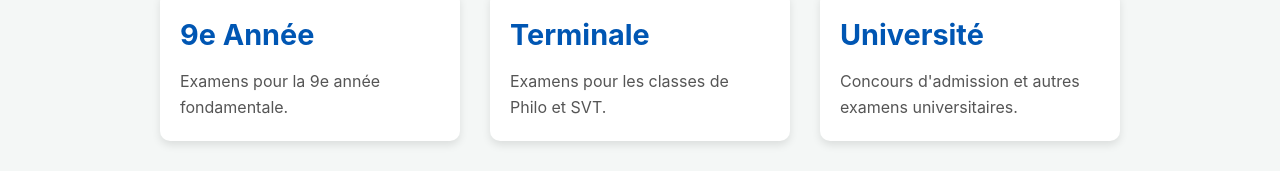
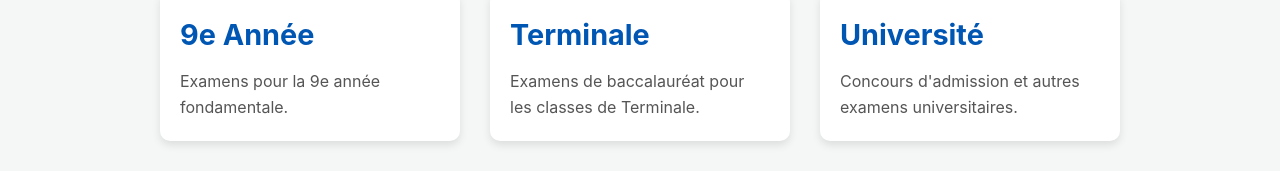
Before and after one commit to edlinitiative/EdLight-Academy, a React app: page /exams in a window 1280 px wide. Shown: the part 276-447 px from the top of the page. Built offline with nearby package versions, Linux system fonts and the light colour scheme; no server answers.

Commit message:
fix: update Terminale description on exams landing page
Changed from 'Examens pour les classes de Philo et SVT' to
'Examens de baccalauréat pour les classes de Terminale'.

```diff
--- a/public/index.html
+++ b/public/index.html
@@ -6,4 +6,4 @@
       messagingSenderId: "618990331083",
       appId: "1:618990331083:web:1af6a46399f9251a35e74e",
       measurementId: "G-KNBX35H1X1"
-    };</script><link rel="icon" href="/logo.png"><script defer="defer" src="/js/433.2ae95197df01098e856e.js"></script><script defer="defer" src="/js/main.b8a9d12e2298912cdc74.js"></script><link href="/css/main.3c3fef414ef380924d26.css" rel="stylesheet"></head><body><noscript>You need to enable JavaScript to run this app.</noscript><div id="root"></div></body></html>
+    };</script><link rel="icon" href="/logo.png"><script defer="defer" src="/js/433.2ae95197df01098e856e.js"></script><script defer="defer" src="/js/main.230af1a559e0a040ef2a.js"></script><link href="/css/main.3c3fef414ef380924d26.css" rel="stylesheet"></head><body><noscript>You need to enable JavaScript to run this app.</noscript><div id="root"></div></body></html>
--- a/src/pages/ExamLanding.jsx
+++ b/src/pages/ExamLanding.jsx
@@ -19,7 +19,7 @@ const ExamLanding = () => {
         <Link to="/exams/terminale" className="level-card">
           <div className="level-card-content">
             <h2>Terminale</h2>
-            <p>Examens pour les classes de Philo et SVT.</p>
+            <p>Examens de baccalauréat pour les classes de Terminale.</p>
           </div>
         </Link>
         <Link to="/exams/university" className="level-card">
```
